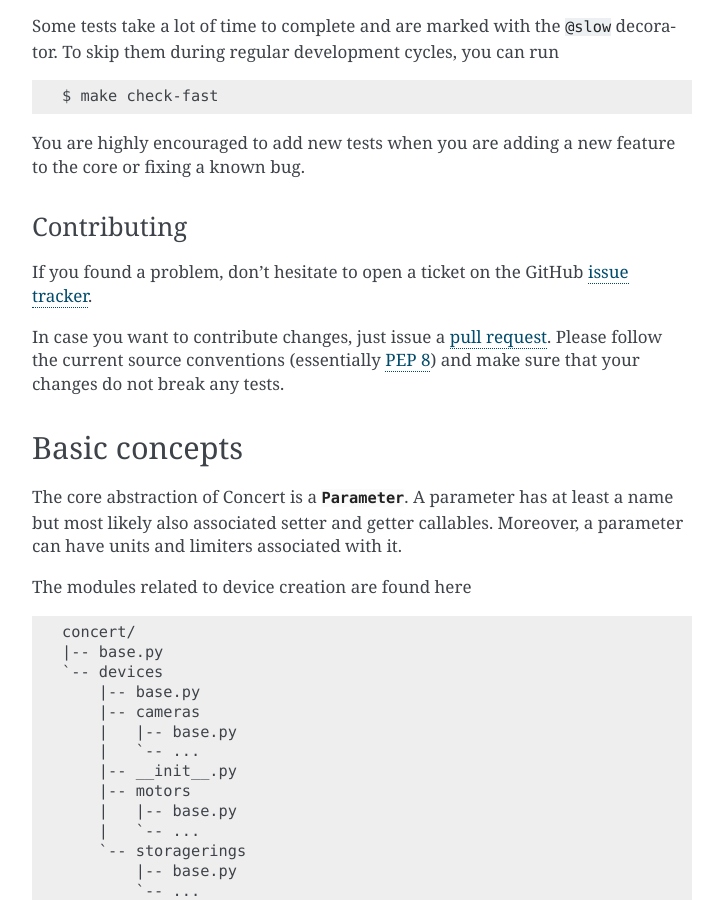
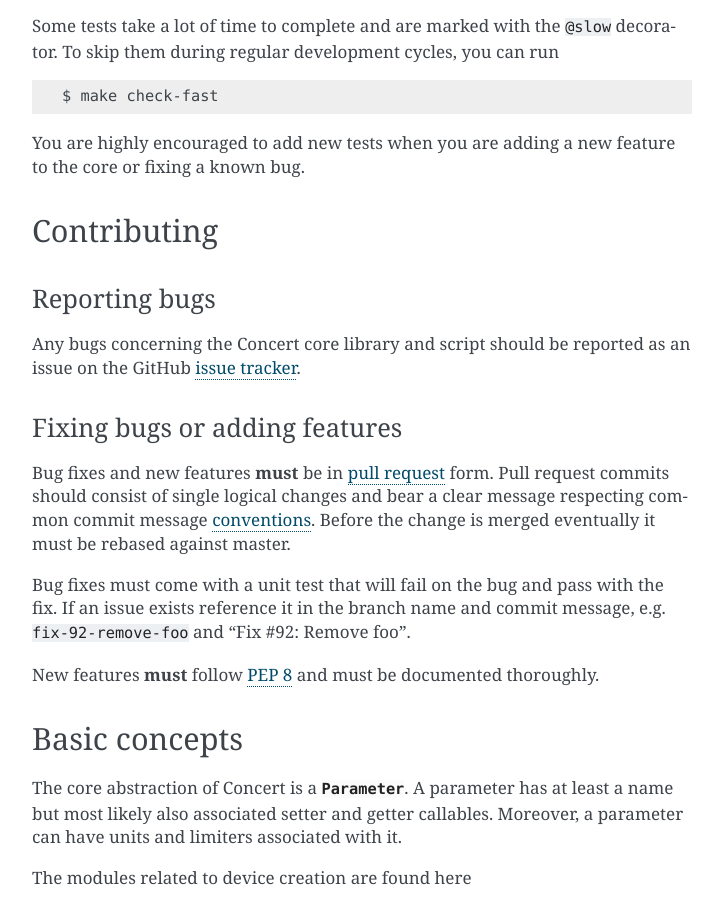
Before and after one commit to ufo-kit/concert, a Sphinx documentation site: the page built from docs/api/tutorial.rst, in a window 1280 px wide and 900 px high, scrolled down 711 px. Shown: the whole window, without its empty margins (388-1111 px from the left). Built offline with Sphinx 7.4.7, drawn with Linux system fonts in a browser that asks for light colours; some of the changed text lies outside the part shown.

Commit message:
Add CONTRIBUTING.rst and reference in docs

```diff
--- /dev/null
+++ b/CONTRIBUTING.rst
@@ -0,0 +1,29 @@
+Contributing
+============
+
+Reporting bugs
+--------------
+
+Any bugs concerning the Concert core library and script should be reported as an
+issue on the GitHub `issue tracker`_.
+
+.. _issue tracker: https://github.com/ufo-kit/concert/issues
+
+
+Fixing bugs or adding features
+------------------------------
+
+Bug fixes and new features **must** be in `pull request`_ form. Pull request
+commits should consist of single logical changes and bear a clear message
+respecting common commit message `conventions`_. Before the change is merged
+eventually it must be rebased against master.
+
+Bug fixes must come with a unit test that will fail on the bug and pass with the
+fix. If an issue exists reference it in the branch name and commit message, e.g.
+``fix-92-remove-foo`` and "Fix #92: Remove foo".
+
+New features **must** follow `PEP 8`_ and must be documented thoroughly.
+
+.. _pull request: https://github.com/ufo-kit/concert/pulls
+.. _conventions: http://tbaggery.com/2008/04/19/a-note-about-git-commit-messages.html
+.. _PEP 8: http://www.python.org/dev/peps/pep-0008/
--- a/docs/api/tutorial.rst
+++ b/docs/api/tutorial.rst
@@ -46,19 +46,7 @@ the core or fixing a known bug.
 .. _nose: https://nose.readthedocs.org/en/latest/
 
 
-Contributing
-------------
-
-If you found a problem, don't hesitate to open a ticket on the GitHub `issue
-tracker`_.
-
-In case you want to contribute changes, just issue a `pull request`_. Please
-follow the current source conventions (essentially `PEP 8`_) and make sure that
-your changes do not break any tests.
-
-.. _issue tracker: https://github.com/ufo-kit/concert/issues
-.. _pull request: https://github.com/ufo-kit/concert/pulls
-.. _PEP 8: http://www.python.org/dev/peps/pep-0008/
+.. include:: ../../CONTRIBUTING.rst
 
 
 Basic concepts
```
